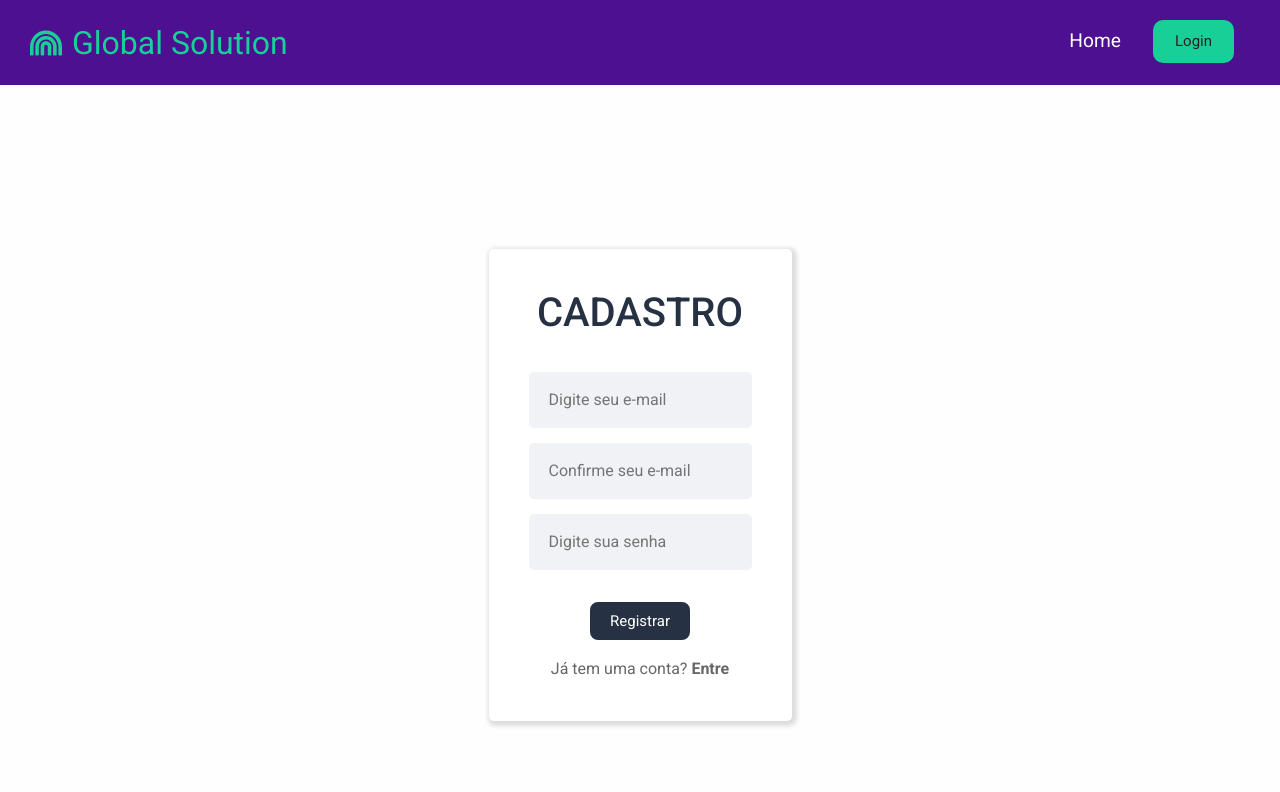
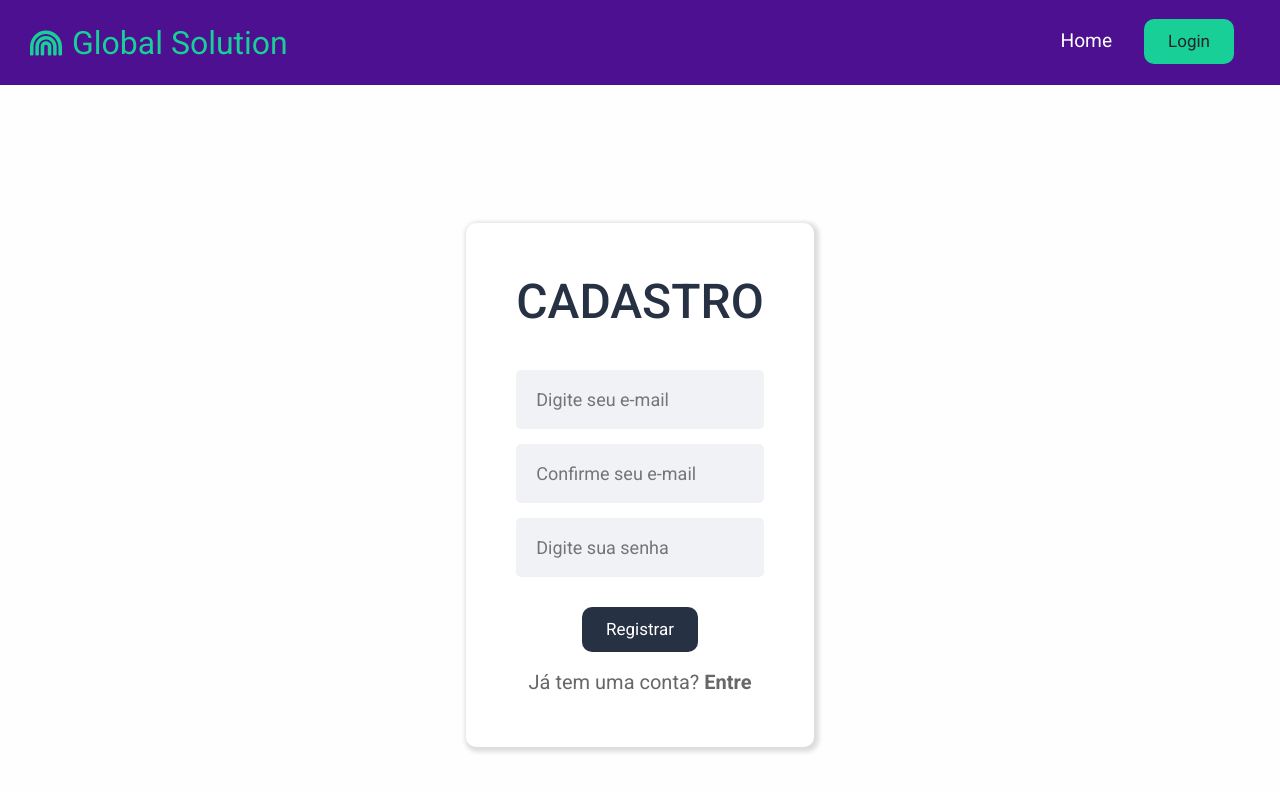
Before and after one commit to andrelambert/GS-FrontEnd, a React (Create React App) app: page /sign-up in a window 1280 px wide. Shown: the top 792 px of the page. Built offline with nearby package versions, Linux system fonts and the light colour scheme.

Commit message:
aumentando tamanho dos forms de login e signup

```diff
--- a/src/components/Button/Button.js
+++ b/src/components/Button/Button.js
@@ -2,13 +2,13 @@ import styled, { css } from 'styled-components';
 
 export const Button = styled.button`
   cursor: pointer;
-  padding: 8px 20px;
+  padding: 8px 22px;
   border-radius: 10px;
   background: #263243;
   color: #fff;
-  border: 2px solid #fff;
+  border: 2px solid transparent;
   transition: all 0.3s ease-out;
-  font-size: 15px;
+  font-size: 17px;
 
   &:hover {
     background: #17cf97;
@@ -25,15 +25,6 @@ export const Button = styled.button`
     css`
       background: #17cf97;
       color: #242424;
-      border: 2px solid transparent;
     `};
 
-    ${props =>
-    props.$contact &&
-    css`
-      width: 150px;
-      padding: 10px;
-      margin: 30px auto;
-      font-size: 20px;
-    `};
 `;
--- a/src/components/Input/Input.js
+++ b/src/components/Input/Input.js
@@ -6,7 +6,7 @@ const InputStyle = styled.input`
   padding: 16px 20px;
   width: 100%;
   border-radius: 5px;
-  font-size: 16px;
+  font-size: 18px;
   background-color: #f0f2f5;
   border: none;
 `;
--- a/src/routes/Signin.js
+++ b/src/routes/Signin.js
@@ -23,24 +23,24 @@ const Content = styled.div`
   width: 100%;
   box-shadow: 2px 2px 4px 3px #ddd;
   background-color: white;
-  max-width: 450px;
-  padding: 40px;
-  border-radius: 5px;
+  max-width: 600px;
+  padding: 50px;
+  border-radius: 10px;
 `;
 
 const Label = styled.h2`
-  font-size: 2.5rem;
+  font-size: 3rem;
   color: #263243;
   margin-bottom: 0.5em;
 `;
 
 const LabelSignup = styled.label`
-  font-size: 16px;
+  font-size: 20px;
   color: #676767;
 `;
 
 const LabelError = styled.label`
-  font-size: 14px;
+  font-size: 18px;
   color: red;
 `;
 const Strong = styled.strong`
--- a/src/routes/Signup.js
+++ b/src/routes/Signup.js
@@ -23,24 +23,24 @@ const Content = styled.div`
   width: 100%;
   box-shadow: 2px 2px 4px 3px #ddd;
   background-color: white;
-  max-width: 450px;
-  padding: 40px;
-  border-radius: 5px;
+  max-width: 600px;
+  padding: 50px;
+  border-radius: 10px;
 `;
 
 const Label = styled.h2`
-  font-size: 2.5rem;
+  font-size: 3rem;
   color: #263243;
   margin-bottom: 0.5em;
 `;
 
 const LabelSignin = styled.label`
-  font-size: 16px;
+  font-size: 20px;
   color: #676767;
 `;
 
 const LabelError = styled.label`
-  font-size: 14px;
+  font-size: 18px;
   color: red;
 `;
 
```
